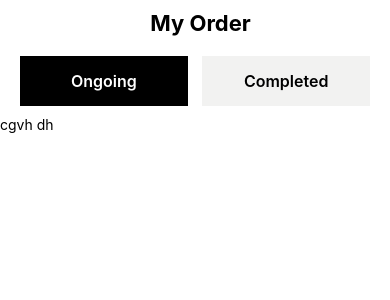
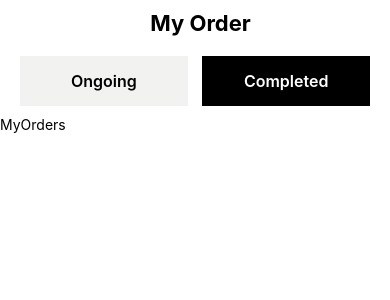
Before and after one commit to shivamFullStack111/UrbanCart-ecommerce-React-Native, a React Native app: screen /orders in a window 390 px wide. Shown: the top 300 px of the page. Built offline with nearby package versions, Linux system fonts and the light colour scheme; some icons are missing.

Commit message:
new my order page

```diff
--- a/src/screens/MyOrders.jsx
+++ b/src/screens/MyOrders.jsx
@@ -12,15 +12,17 @@ const MyOrders = () => {
   const navigation = useNavigation();
   const [page, setpage] = useState(1);
   const pageRef = useRef();
-  useEffect(() => {
-    if (pageRef.current) {
-      if (page === 1) {
-        pageRef.current.scrollToIndex({index: 0, animated: true});
-      } else {
-        pageRef.current.scrollToIndex({index: 1, animated: true});
-      }
-    }
-  }, [page]);
+
+  // useEffect(() => {
+  //   if (pageRef.current) {
+  //     if (page === 1) {
+  //       pageRef.current.scrollToIndex({index: 0, animated: true});
+  //     } else {
+  //       pageRef.current.scrollToIndex({index: 1, animated: true});
+  //     }
+  //   }
+  // }, [page]);
+
   return (
     <View style={{flex: 1, backgroundColor: 'white'}}>
       <View>
@@ -49,10 +51,13 @@ const MyOrders = () => {
             flexDirection: 'row',
           }}>
           <TouchableOpacity
-            onPress={() => setpage(1)}
+            onPress={() => {
+              setpage(1);
+              pageRef.current.scrollToIndex({index: 0, animated: true});
+            }}
             style={{
-              color: page === 1 ? 'white' : 'black',
-              backgroundColor: page !== 2 ? 'black' : gray.extraLight,
+              color: page === 0 ? 'white' : 'black',
+              backgroundColor: page !== 1 ? 'black' : gray.extraLight,
               width: '48%',
               height: 50,
               justifyContent: 'center',
@@ -60,7 +65,7 @@ const MyOrders = () => {
             }}>
             <Text
               style={{
-                color: page === 1 ? 'white' : 'black',
+                color: page === 0 ? 'white' : 'black',
                 fontSize: 16,
                 fontWeight: '600',
               }}>
@@ -68,10 +73,14 @@ const MyOrders = () => {
             </Text>
           </TouchableOpacity>
           <TouchableOpacity
-            onPress={() => setpage(2)}
+            onPress={() => {
+              setpage(1);
+
+              pageRef.current.scrollToIndex({index: 1, animated: true});
+            }}
             style={{
-              color: page === 2 ? 'white' : 'black',
-              backgroundColor: page === 2 ? 'black' : gray.extraLight,
+              color: page === 1 ? 'white' : 'black',
+              backgroundColor: page === 1 ? 'black' : gray.extraLight,
               width: '48%',
               height: 50,
               justifyContent: 'center',
@@ -79,7 +88,7 @@ const MyOrders = () => {
             }}>
             <Text
               style={{
-                color: page === 1 ? 'black' : 'white',
+                color: page === 0 ? 'black' : 'white',
                 fontSize: 16,
                 fontWeight: '600',
               }}>
@@ -94,14 +103,38 @@ const MyOrders = () => {
         data={[1, 2]}
         renderItem={() => (
           <View style={{flex: 1, width: wp(100)}}>
-            <Text style={{color: 'black'}}>cgvh dh</Text>
+            {page === 0 ? <Ongoing /> : <Completed />}
           </View>
         )}
         pagingEnabled
         horizontal
+        onScroll={event => {
+          // current page index ko calculate karta hai
+          const offsetX = event.nativeEvent.contentOffset.x;
+          const newIndex = Math.round(offsetX / wp(100));
+          setpage(newIndex);
+        }}
+
+        // initialScrollIndex={e => console.log(e)}
       />
     </View>
   );
 };
 
 export default MyOrders;
+
+const Ongoing = () => {
+  return (
+    <View>
+      <Text style={{color: 'black'}}>MyOrders</Text>
+    </View>
+  );
+};
+
+const Completed = () => {
+  return (
+    <View>
+      <Text style={{color: 'black'}}>MyOrders</Text>
+    </View>
+  );
+};
```
